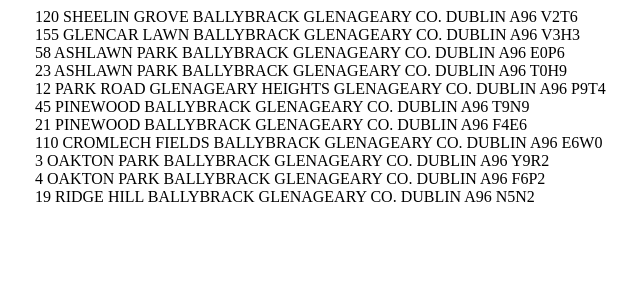
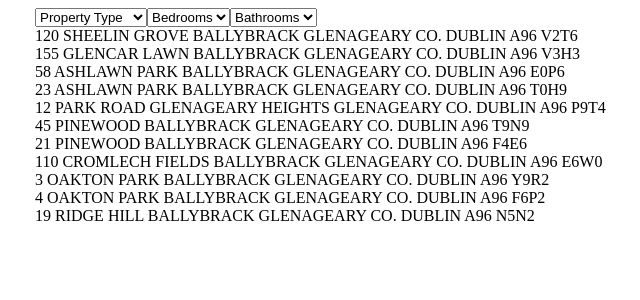
Before and after one commit to atvorch/RealEstate, a React (Create React App) app: page / in a window 1280 px wide. Shown: the top 300 px of the page, without its empty margins (105-745 px from the left). Built offline with nearby package versions, Linux system fonts and the light colour scheme.

Commit message:
Started implementing Filters functionality

```diff
--- /dev/null
+++ b/src/components/Filter/index.tsx
@@ -0,0 +1,30 @@
+import React from "react";
+
+interface Filter {
+  title: string;
+  options: string[];
+  selectedOption?: string;
+}
+
+export const Filter: React.FC<Filter> = ({
+  title,
+  options,
+  selectedOption,
+}) => {
+  return (
+    <select>
+      <option value={-1} selected>
+        {title}
+      </option>
+      {options.map((opt) => {
+        return (
+          <option value={opt} selected={selectedOption === opt}>
+            {opt}
+          </option>
+        );
+      })}
+    </select>
+  );
+};
+
+export default Filter;
--- /dev/null
+++ b/src/data/constants.ts
@@ -0,0 +1,14 @@
+export const PROPERTY_TYPE_OPTIONS = [
+  "Apartment",
+  "Terraced",
+  "Detached",
+  "Semi-detached",
+];
+export const BEDS_OPTIONS = ["1", "2", "3", "4", "5", "6", "7", "8"] as const;
+export const BATHS_OPTIONS = ["1", "2", "3", "4", "5", "6"] as const;
+
+export default {
+  PROPERTY_TYPE_OPTIONS,
+  BEDS_OPTIONS,
+  BATHS_OPTIONS,
+};
--- a/src/pages/Home.tsx
+++ b/src/pages/Home.tsx
@@ -4,6 +4,7 @@ import properties from "store/modules/properties";
 import { connect, ConnectedProps } from "react-redux";
 import { RootState } from "store";
 import { Property } from "types/common";
+import Filters from "widgets/Filters";
 export const Wrapper = styled.div`
   display: flex;
   flex-direction: column;
@@ -14,26 +15,34 @@ export const Wrapper = styled.div`
 interface StateProps {
   properties: Property[];
 }
-const connector = connect((state: RootState) => ({
-  properties: properties.selectors.getProperties(state)
-}), {
-  loadProperties: properties.actions.loadProperties
-});
+const connector = connect(
+  (state: RootState) => ({
+    properties: properties.selectors.getProperties(state),
+  }),
+  {
+    loadProperties: properties.actions.loadProperties,
+  }
+);
 
 type ReduxProps = ConnectedProps<typeof connector>;
 
-export const Main: React.FC<StateProps & ReduxProps> = ({properties, loadProperties}) => {
-
+export const Main: React.FC<StateProps & ReduxProps> = ({
+  properties,
+  loadProperties,
+}) => {
   React.useEffect(() => {
-    if(properties) {
+    if (properties) {
       loadProperties();
     }
   }, [properties, loadProperties]);
 
   return (
     <Wrapper>
-        {properties && properties.map((item: Property) => {
-            return <span>{item.address}</span>
+      <Filters />
+
+      {properties &&
+        properties.map((item: Property) => {
+          return <span>{item.address}</span>;
         })}
     </Wrapper>
   );
--- /dev/null
+++ b/src/react-app-env.d.ts
@@ -0,0 +1 @@
+/// <reference types="react-scripts" />
--- /dev/null
+++ b/src/widgets/Filters/index.tsx
@@ -0,0 +1,22 @@
+import {
+  PROPERTY_TYPE_OPTIONS,
+  BATHS_OPTIONS,
+  BEDS_OPTIONS,
+} from "data/constants";
+import React from "react";
+import Filter from "components/Filter";
+import styled from "styled-components";
+
+const Wrapper = styled.div``;
+
+export const Filters: React.FC = () => {
+  return (
+    <Wrapper>
+      <Filter title="Property Type" options={PROPERTY_TYPE_OPTIONS} />
+      <Filter title="Bedrooms" options={BATHS_OPTIONS} />
+      <Filter title="Bathrooms" options={BEDS_OPTIONS} />
+    </Wrapper>
+  );
+};
+
+export default Filters;
```
Also changed, not shown: src/store/modules/filters/index.ts (added, +112 -0 lines), src/store/modules/properties/index.ts (+12 -14 lines).
